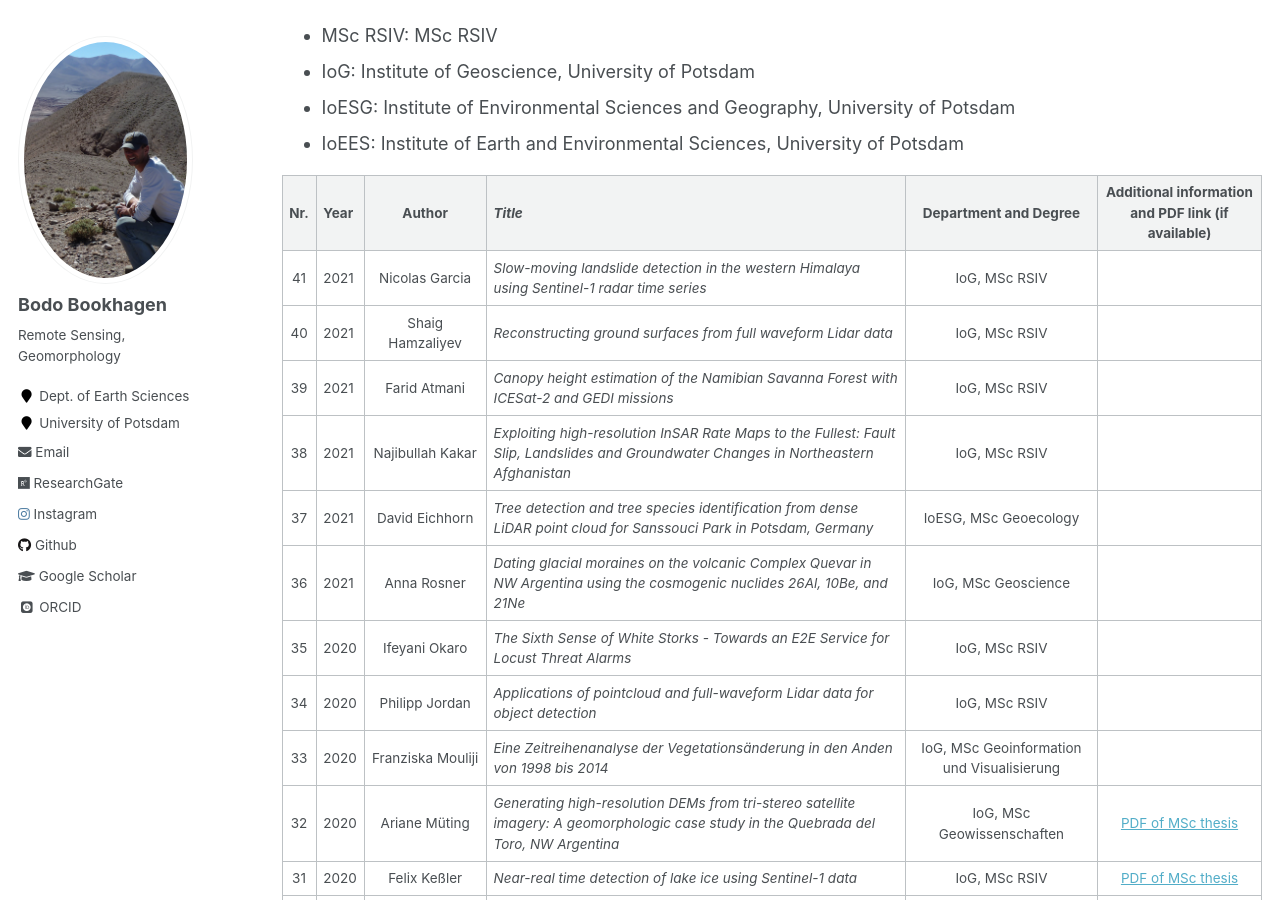
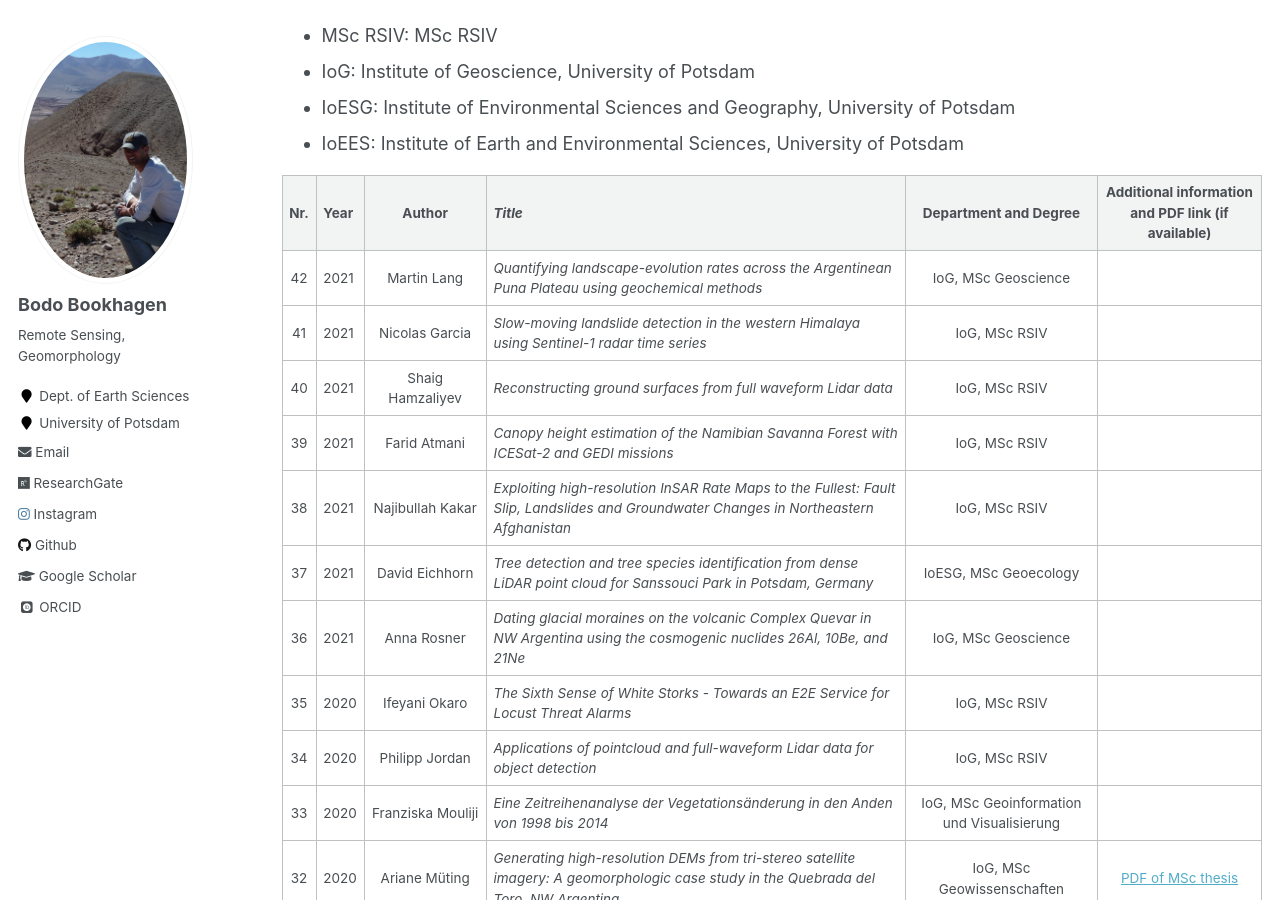
Before and after one commit to BodoBookhagen/BodoBookhagen.github.io, a Jekyll site: the page built from _pages/theses.md, in a window 1280 px wide and 900 px high, scrolled down 602 px. Built offline with Jekyll 4.4.1, drawn with Linux system fonts in a browser that asks for light colours; some web fonts are replaced.

Commit message:
Dec-16 2021

```diff
--- a/_pages/theses.md
+++ b/_pages/theses.md
@@ -22,6 +22,7 @@ There have been several MSc and BSc theses advised in the past years. These were
 
 | Nr. | Year | Author | *Title* | Department and Degree | Additional information and PDF link (if available) |
 |:---:|:----------|:----:|:-------|:---:|:---:|
+| 42 | 2021 | Martin Lang | *Quantifying landscape-evolution rates across the Argentinean Puna Plateau using geochemical methods* | IoG, MSc Geoscience | |
 | 41 | 2021 | Nicolas Garcia | *Slow-moving landslide detection in the western Himalaya using Sentinel-1 radar time series* | IoG, MSc RSIV | |
 | 40 | 2021 | Shaig Hamzaliyev | *Reconstructing ground surfaces from full waveform Lidar data* | IoG, MSc RSIV | |
 | 39 | 2021 | Farid Atmani | *Canopy height estimation of the Namibian Savanna Forest with ICESat-2 and GEDI missions* | IoG, MSc RSIV | |
```
